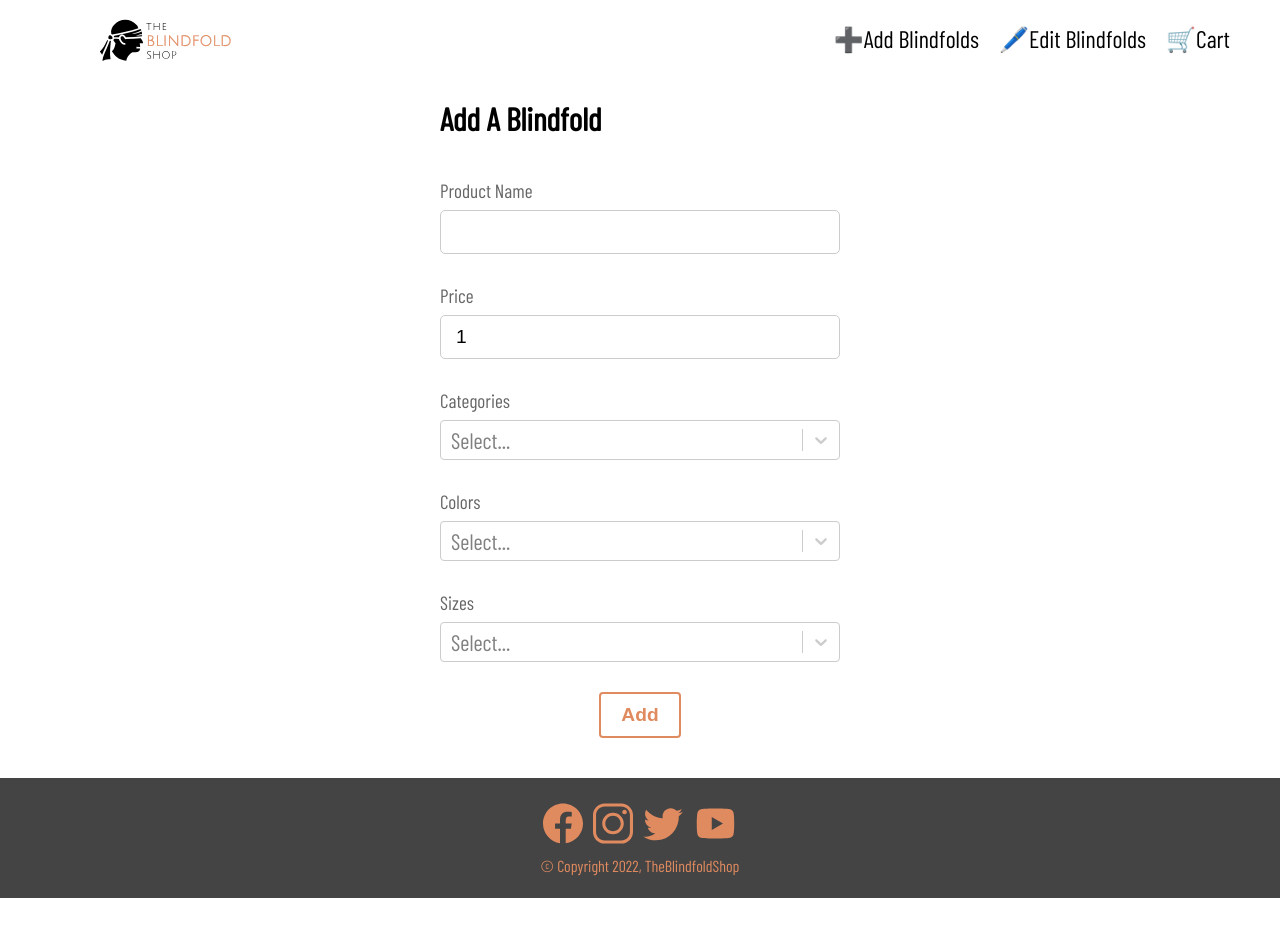
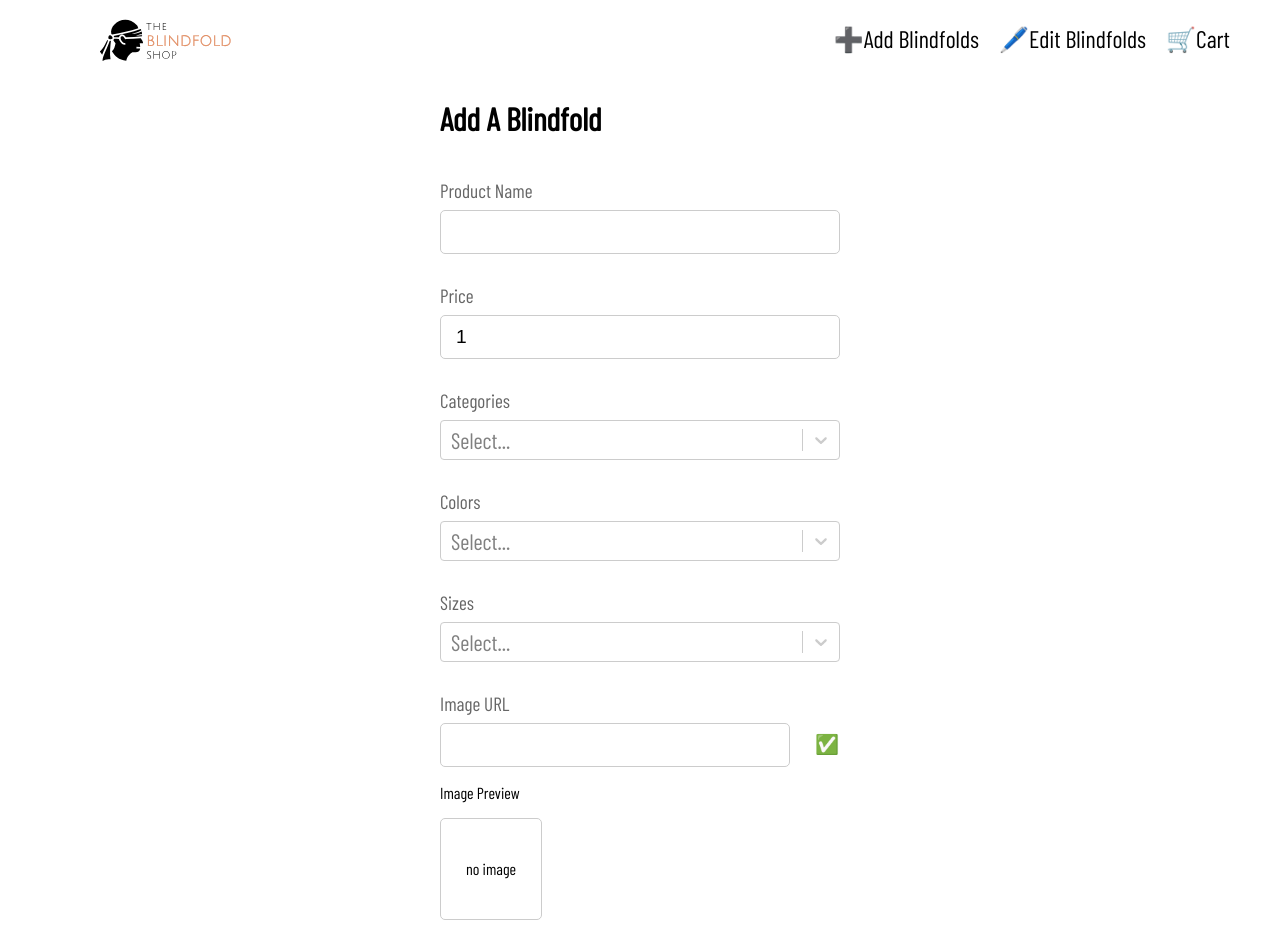
Before and after one commit to cherylli/theblindfoldshop, a Next.js app: page /admin/add-product in a window 1280 px wide. Shown: the top 938 px of the page. Before the commit the page ends 898 px from the top, so only its background shows below. Built offline with nearby package versions, Linux system fonts and the light colour scheme; a web font is replaced by a local one.

Commit message:
edit for to product form to include image

```diff
--- a/components/admin/ProductForm.js
+++ b/components/admin/ProductForm.js
@@ -4,7 +4,7 @@ import * as Yup from 'yup';
 import MultiSelectField from './MultiSelectField';
 import { arrayToSelectOptions } from '@/utils/arrayToSelectOptions';
 import { getAllCategories } from 'pages/api/products/properties/categories';
-import { useEffect, useState } from 'react';
+import { useEffect, useState, useRef } from 'react';
 import { getAllSizes } from 'pages/api/products/properties/sizes';
 import { getAllColors } from 'pages/api/products/properties/colors';
 
@@ -24,10 +24,25 @@ const ProductForm = ({ handleSubmit, product, submitButtonLabel }) => {
   const [categories, setCategories] = useState([]);
   const [sizes, setSizes] = useState([]);
   const [colors, setColors] = useState([]);
+  const [imageUrl, setImageUrl] = useState('')
+
+  const imgPreviewUrlRef = useRef(null);
+  const setPreviewImage = () => setImageUrl(imgPreviewUrlRef.current.value)
+
+  const getImageUrl = (product) => {
+    return product.imgUrl?
+        product.imgUrl:
+        `/images/products/${product.image}`
+  }
 
   const initialValues = product
-    ? { name: product.name, price: product.price }
-    : { name: '', price: 1 };
+    ? { name: product.name, price: product.price, imgUrl: getImageUrl(product)}
+    : { name: '', price: 1};
+
+  //TODO:
+  // 1. include /images/prodcuts/ in data.product.image, so it works for both internal and external link
+  // 2. go through all the reference and update
+  // 3. get rid of getImageUrl function
 
   useEffect(() => {
     const getAllCategoriesFromAPI = async () => {
@@ -37,6 +52,7 @@ const ProductForm = ({ handleSubmit, product, submitButtonLabel }) => {
       setCategories(arrayToSelectOptions(allCategories));
       setSizes(arrayToSelectOptions(allSizes));
       setColors(arrayToSelectOptions(allColors));
+      if(product) setImageUrl(getImageUrl(product))
     };
     getAllCategoriesFromAPI();
   }, []);
@@ -53,6 +69,7 @@ const ProductForm = ({ handleSubmit, product, submitButtonLabel }) => {
             categories: values.categories,
             colors: values.colors,
             sizes: values.sizes,
+            imageUrl
           });
         }}
       >
@@ -131,6 +148,26 @@ const ProductForm = ({ handleSubmit, product, submitButtonLabel }) => {
                 }
               />
             </fieldset>
+            <fieldset className={styles.fset}>
+              <label htmlFor="imgUrl" className={styles.input_label}>
+                Image URL
+              </label>
+              <div className={styles.input_with_button}>
+                <Field
+                    innerRef={imgPreviewUrlRef}
+                    id="imgUrl"
+                    name="imgUrl"
+                    className={styles.input_short}
+                    autoComplete="off"
+                />
+                <button type="button" onClick={setPreviewImage}>✅</button>
+              </div>
+
+              <p>Image Preview</p>
+              <div className={styles.img_preview_container}>
+                {imageUrl?<img className={styles.img_preview} src={imageUrl}/>:<p>no image</p>}
+              </div>
+            </fieldset>
 
             <button type="submit" className={styles.submit_btn}>
               {submitButtonLabel || 'Submit'}
@@ -138,6 +175,7 @@ const ProductForm = ({ handleSubmit, product, submitButtonLabel }) => {
           </Form>
         )}
       </Formik>
+
     </div>
   );
 };
--- a/styles/ProductForm.module.css
+++ b/styles/ProductForm.module.css
@@ -48,6 +48,41 @@
 .submit_btn {
   align-self: center;
   padding: 10px 20px;
+  margin-top: 20px;
+}
+
+.input_with_button>button {
+  width: 50px;
+  border: none;
+}
+.input_with_button>button:hover {
+  background-color: unset;
+  filter: contrast(100) sepia(1) saturate(100) hue-rotate(180deg);
+}
+
+
+.input_short {
+  border-radius: 5px;
+  border: 1px solid var(--light-gray);
+  padding: 10px 15px;
+  font-size: 1.2rem;
+  width: 350px;
+}
+
+.img_preview_container {
+  height: 102px;
+  width: 102px;
+  border: 1px solid var(--light-gray);
+  border-radius: 5px;
+  display: flex;
+  align-items: center;
+  justify-content: center;
+  overflow: hidden;
+}
+
+.img_preview {
+  height: 100px;
+
 }
 
 @media screen and (max-width: 400px) {
```
